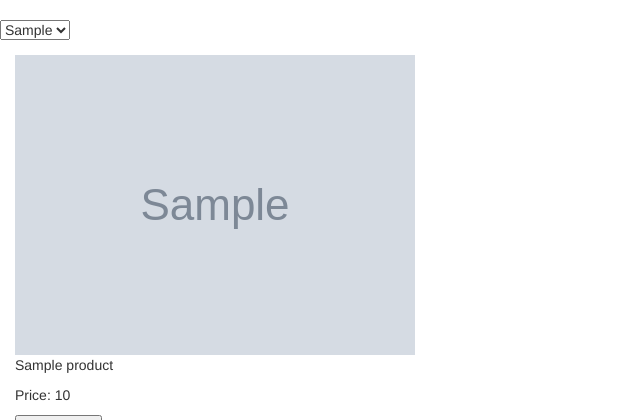
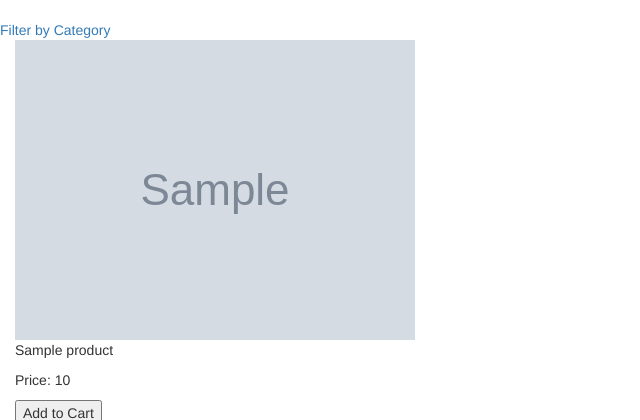
Before and after one commit to Gerdie/farm-to-front-door, a Flask app: page /products in a window 1280 px wide. Shown: the part 52-472 px from the top of the page, without its empty margins (0-640 px from the left). Run offline with Flask 2, Linux system fonts and the light colour scheme; tables that the repository leaves empty hold one stand-in row (values such as "Sample post"); grey boxes marked "Sample" are stand-in pictures; some libraries are stand-ins or nearby versions.

Commit message:
Added product filter buttons and jQuery

```diff
--- a/server.py
+++ b/server.py
@@ -347,7 +347,10 @@ def get_cart_json():
                                                   "price": product_obj.price,
                                                   "price_per": product_obj.price_per,
                                                   "per_unit": product_obj.per_unit,
-                                                  "product_id": product_obj.product_id}
+                                                  "product_id": product_obj.product_id,
+                                                  "icon": None}
+        if product_obj.icon_id:
+            result["cart"][product_obj.product_id]["icon"] = product_obj.icon.url
         result["contents"].append(str(product_obj.product_id))
         print result["cart"]
 
--- a/static/css/style.css
+++ b/static/css/style.css
@@ -1,7 +1,19 @@
 /* All Product Page */
+.hidden {
+    visibility:hidden;
+}
+
 .filters {
     width: 100%;
     /*height: 20em;*/
+}
+
+.filters div {
+    display:inline-block;
+    border: 1px solid #A2A2A2;
+    border-radius: 35px;
+    padding:5px;
+    margin-bottom: 5px;
 }
 
 /* Individual Product Page */
--- a/static/js/cart.js
+++ b/static/js/cart.js
@@ -26,6 +26,21 @@ $(document).ready(function() {
     //event binding for "Add to Cart" buttons
     $('.add_to_cart').on('click', addItem);
 
+    function showFilters(evt) {
+
+        $('.filters').removeClass('hidden');
+        $('.nofilters').addClass('hidden');
+    }
+
+    function hideFilters(evt) {
+
+        $('.filters').addClass('hidden');
+        $('.nofilters').removeClass('hidden');
+    }
+
+    $('.showfilters').on('click', showFilters);
+    $('.hidefilters').on('click', hideFilters);
+
     // //populating dropdown fields in Shopping Cart table
     // $('#cart-table select').html('<option value=1>1</option><option value=2>2</option><option value=3>3</option><option value=4>4</option><option value=5>5</option><option value=6>6</option><option value=7>7</option><option value=8>8</option><option value=9>9</option><option value=10>10</option>');
 
--- a/templates/products.html
+++ b/templates/products.html
@@ -3,14 +3,12 @@
 {% block body %}
 
 <div class="row">
-    <div class="filters">
-        <div class="form-group">
-            <select name="active_category">
-                {% for category in categories %}
-                    <option>{{category[0]}}</option>
-                {% endfor %}
-            </select>
-        </div>
+    <div class="nofilters"><a class="showfilters">Filter by Category</a><!-- <input type="text" placeholder="Search"><a href=""><span id="prod-search" class='glyphicon glyphicon-search' aria-hidden='true'></span></a> --></div>
+    <div class="filters hidden">
+        {% for category in categories %}
+            <div><a href="" data-cat="{{ category[0] }}" class="category">{{ category[0] }}</a></div>
+        {% endfor %}
+        <a class="hidefilters">Hide Filters</a>
     </div>
 </div>
 
```
